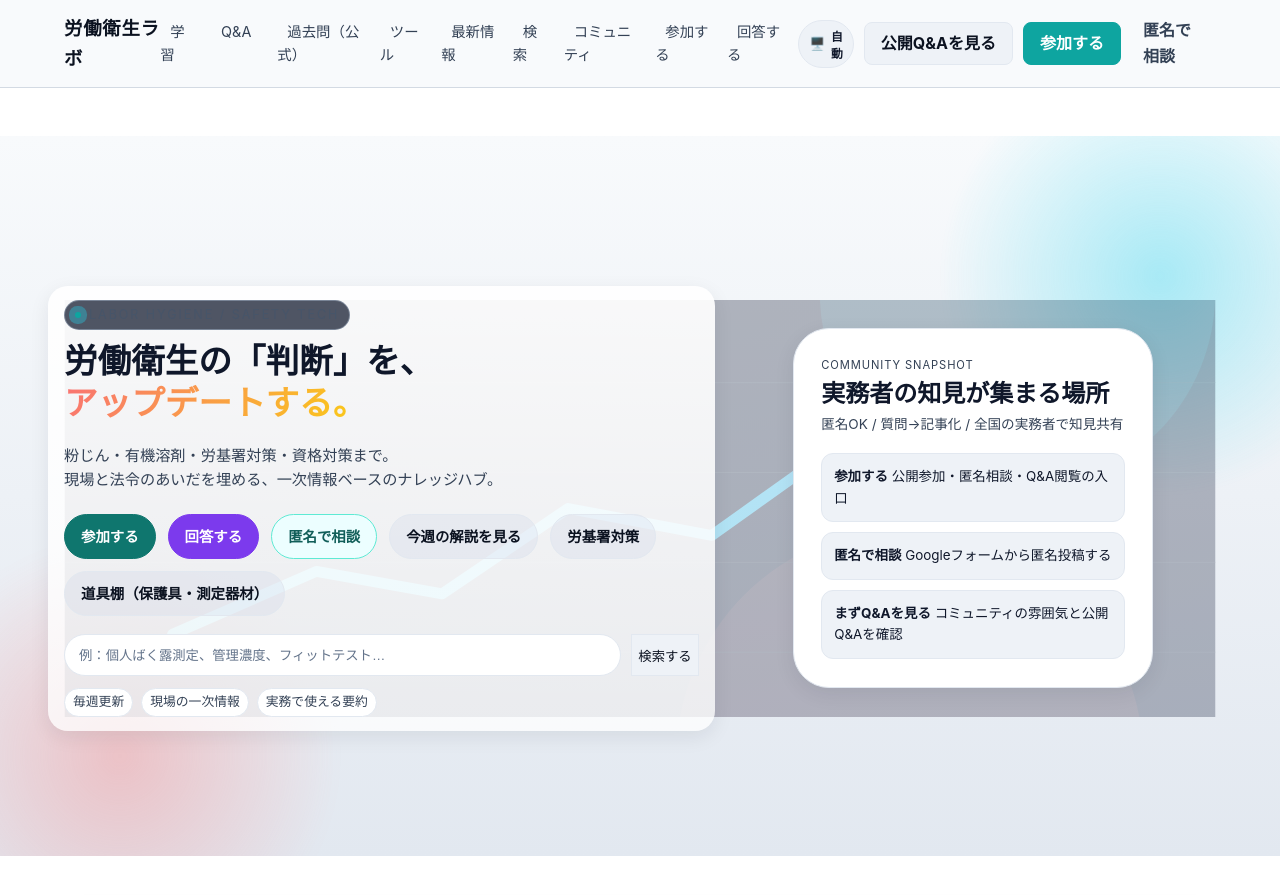
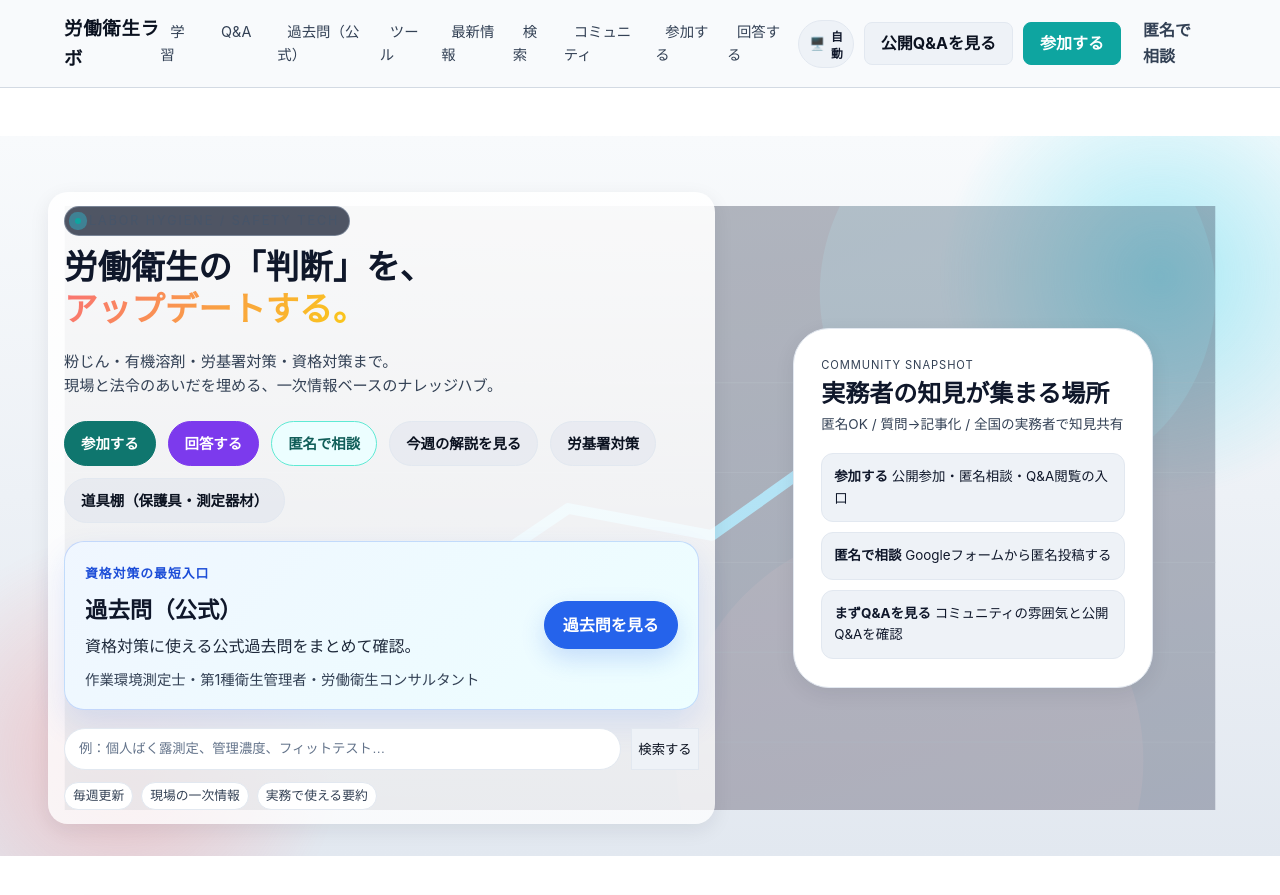
Before and after one commit to rodoeisei-lab/rodoeisei-lab, a Jekyll site: the page built from index.md, in a window 1280 px wide and 900 px high. Shown: the top 895 px of the window. Built offline with Jekyll 4.4.1, drawn with Linux system fonts in a browser that asks for light colours; some of the changed text lies outside the part shown.

Commit message:
Add prominent past exams homepage CTA

```diff
--- a/_layouts/home.html
+++ b/_layouts/home.html
@@ -25,6 +25,18 @@ layout: base
           <a href="{{ '/inspection/' | relative_url }}" class="cta-tertiary">労基署対策</a>
           <a href="{{ '/products/' | relative_url }}" class="cta-tertiary">道具棚（保護具・測定器材）</a>
         </div>
+
+        <article class="exam-cta-card" aria-label="過去問（公式）への案内">
+          <div class="exam-cta-copy">
+            <p class="exam-cta-eyebrow">資格対策の最短入口</p>
+            <h2 class="exam-cta-title">過去問（公式）</h2>
+            <p class="exam-cta-description">資格対策に使える公式過去問をまとめて確認。</p>
+            <p class="exam-cta-meta">作業環境測定士・第1種衛生管理者・労働衛生コンサルタント</p>
+          </div>
+          <div class="exam-cta-actions">
+            <a href="{{ '/past-exams/' | relative_url }}" class="exam-cta-button">過去問を見る</a>
+          </div>
+        </article>
 
         <form class="hero-search" action="{{ '/search/' | relative_url }}" method="get">
           <label class="sr-only" for="heroSearch">検索</label>
@@ -242,6 +254,16 @@ layout: base
         image_alt="学習コンテンツのイメージ"
       %}
       {% include list-card.html
+        class="home-start-card home-start-card-exam"
+        title="過去問"
+        description="公式過去問から資格対策を始める。"
+        link_url="/past-exams/"
+        link_label="過去問へ →"
+        image_fallback="/assets/images/card-learning.svg"
+        image_fallback_srcset="/assets/images/card-learning.svg 320w, /assets/images/card-learning.svg 640w"
+        image_alt="過去問学習のイメージ"
+      %}
+      {% include list-card.html
         class="home-start-card"
         title="ツール"
         description="道具選びやおすすめ商品をまとめて確認。"
--- a/assets/css/main.css
+++ b/assets/css/main.css
@@ -614,6 +614,77 @@ body.nav-open { overflow: hidden; }
   color: var(--btn-text);
   border: 1px solid var(--border-soft);
 }
+.exam-cta-card {
+  display: grid;
+  grid-template-columns: minmax(0, 1fr) auto;
+  gap: 16px;
+  align-items: center;
+  margin: 0 0 18px;
+  padding: 18px 20px;
+  border-radius: 20px;
+  border: 1px solid rgba(37, 99, 235, .22);
+  background: linear-gradient(135deg, rgba(239, 246, 255, .96), rgba(236, 254, 255, .96));
+  box-shadow: 0 14px 32px rgba(37, 99, 235, .12);
+}
+
+.exam-cta-copy > p {
+  margin: 0;
+}
+
+.exam-cta-eyebrow {
+  display: inline-flex;
+  align-items: center;
+  gap: 6px;
+  margin-bottom: 8px !important;
+  color: #1d4ed8;
+  font-size: .8rem;
+  font-weight: 800;
+  letter-spacing: .08em;
+  text-transform: uppercase;
+}
+
+.exam-cta-title {
+  margin: 0 0 6px;
+  font-size: 1.4rem;
+  color: #0f172a;
+}
+
+.exam-cta-description {
+  color: #1e293b;
+}
+
+.exam-cta-meta {
+  margin-top: 8px !important;
+  color: #334155;
+  font-size: .9rem;
+}
+
+.exam-cta-actions {
+  display: flex;
+  justify-content: flex-end;
+}
+
+.exam-cta-button {
+  display: inline-flex;
+  align-items: center;
+  justify-content: center;
+  min-height: 48px;
+  padding: 0 18px;
+  border-radius: 999px;
+  border: 1px solid #2563eb;
+  background: #2563eb;
+  color: #ffffff !important;
+  font-weight: 700;
+  text-decoration: none;
+  white-space: nowrap;
+  box-shadow: 0 10px 24px rgba(37, 99, 235, .2);
+}
+
+.exam-cta-button:hover {
+  background: #1d4ed8;
+  border-color: #1d4ed8;
+}
+
 .hero-meta {
   display: flex;
   flex-wrap: wrap;
@@ -1353,6 +1424,35 @@ section { margin: var(--space-5) 0; }
   }
   .updates-log-grid span:last-child {
     grid-column: 1 / -1;
+  }
+}
+
+@media (prefers-color-scheme: dark) {
+  .exam-cta-card {
+    background: linear-gradient(135deg, rgba(30, 41, 59, .96), rgba(15, 23, 42, .98));
+    border-color: rgba(96, 165, 250, .28);
+    box-shadow: 0 18px 36px rgba(2, 6, 23, .35);
+  }
+
+  .exam-cta-eyebrow,
+  .exam-cta-title {
+    color: #dbeafe;
+  }
+
+  .exam-cta-description,
+  .exam-cta-meta,
+  .exam-page-lead p {
+    color: #cbd5e1;
+  }
+
+  .home-start-card-exam::before {
+    background: rgba(37, 99, 235, .22);
+    color: #bfdbfe;
+  }
+
+  .exam-page-lead {
+    background: linear-gradient(135deg, rgba(30, 41, 59, .9), rgba(15, 23, 42, .96));
+    border-color: rgba(96, 165, 250, .24);
   }
 }
 
@@ -1859,6 +1959,37 @@ main#main .section .container a:not(.btn-step):not(.btn-step-primary):not(.btn-a
   color: var(--link-hover);
 }
 
+.home-start-card-exam {
+  position: relative;
+}
+
+.home-start-card-exam::before {
+  content: "注目";
+  position: absolute;
+  top: 14px;
+  right: 14px;
+  padding: 4px 10px;
+  border-radius: 999px;
+  background: #dbeafe;
+  color: #1d4ed8;
+  font-size: .75rem;
+  font-weight: 800;
+  letter-spacing: .06em;
+}
+
+.exam-page-lead {
+  margin: 14px 0 18px;
+  padding: 16px 18px;
+  border-radius: 14px;
+  border: 1px solid rgba(37, 99, 235, .2);
+  background: linear-gradient(135deg, rgba(239, 246, 255, .9), rgba(248, 250, 252, .96));
+}
+
+.exam-page-lead p {
+  margin: 0;
+  color: var(--text-soft);
+}
+
 .past-exams-contribute {
   margin-bottom: 16px;
 }
@@ -1954,6 +2085,19 @@ main#main .section .container a:not(.btn-step):not(.btn-step-primary):not(.btn-a
 
   .open-question-grid {
     grid-template-columns: 1fr;
+  }
+
+  .exam-cta-card {
+    grid-template-columns: 1fr;
+    padding: 16px;
+  }
+
+  .exam-cta-actions {
+    justify-content: flex-start;
+  }
+
+  .exam-cta-button {
+    width: 100%;
   }
 
   .participation-hub-grid {
```
Also changed, not shown: pages/past-exams.md (+6 -2 lines).
